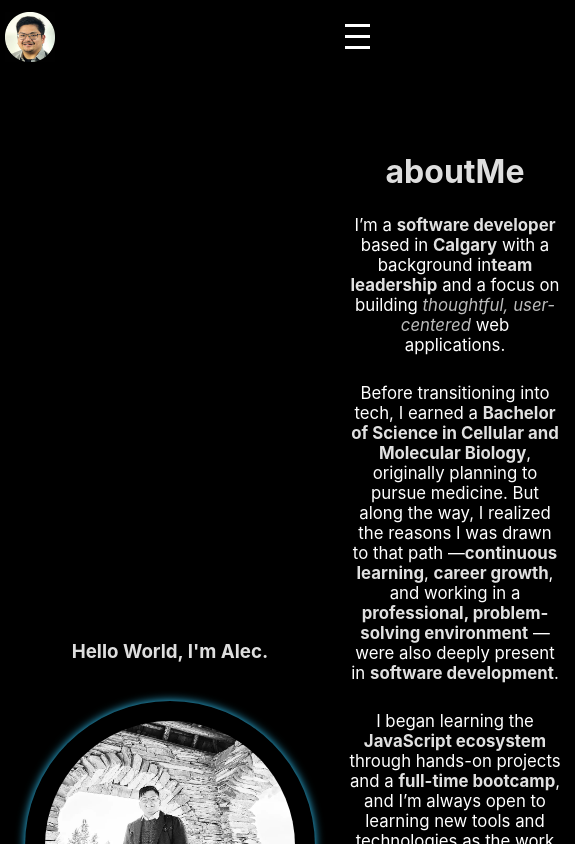
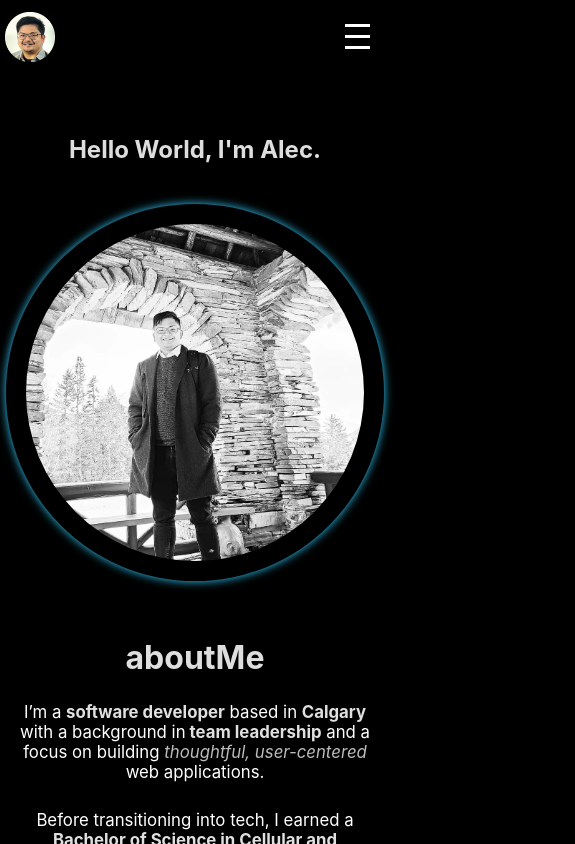
Before and after one commit to alecfaustino/portfolio, a React (Vite) app in the folder frontend/: page / in a window 390 px wide. Shown: the top 844 px of the page, 575 px wide, since content can reach past the window. Built offline with nearby package versions, Linux system fonts and the light colour scheme.

Commit message:
responsive home page

```diff
--- a/frontend/src/components/Landing.jsx
+++ b/frontend/src/components/Landing.jsx
@@ -28,7 +28,7 @@ const Landing = ({ selectTopic, handleDownload }) => {
     <>
       <div className="landing_main_container">
         <div className="landing_image_container">
-          <h3>Hello World, I'm Alec.</h3>
+          <h2>Hello World, I'm Alec.</h2>
           <img
             className="landing_main_img"
             src="/mainphoto.jpg"
@@ -41,7 +41,7 @@ const Landing = ({ selectTopic, handleDownload }) => {
             <p>
               I’m a <strong>software developer</strong> based in{" "}
               <strong>Calgary</strong> with a background in
-              <strong>team leadership</strong> and a focus on building{" "}
+              <strong> team leadership</strong> and a focus on building{" "}
               <em>thoughtful, user-centered</em> web applications.
             </p>
             <p>
--- a/frontend/src/styles/Landing.scss
+++ b/frontend/src/styles/Landing.scss
@@ -1,8 +1,7 @@
 .landing_main_container {
   display: flex;
-  justify-content: space-between;
   padding: 5px;
-  align-items: center;
+  align-items: flex-start;
   margin-top: 110px;
 
 }
@@ -11,10 +10,11 @@
   display: flex;
   align-items: center;
   flex-direction: column;
+  flex: 1;
 }
 .landing_main_img {
-  height: 250px;
-  width: 250px;
+  height: 80%;
+  width: 80%;
   border-radius: 50%;
   margin: 20px;
   padding: 20px;
@@ -27,9 +27,10 @@
 .landing_interactive_container {
   display: flex;
   flex-direction: column;
-  align-content: center;
+  align-content: flex-start;
   margin: 0px;
   padding: 0px;
+  flex: 1;
 }
 .landing_Aboutme_container {
   display: flex;
@@ -152,8 +153,15 @@
   }
 }
 
-@media (min-width: 1410px) {
-  .show_more_btn {
-    display: none;
+@media (max-width: 840px) {
+  .landing_main_container {
+    flex-direction: column;
+    justify-content: center;
+    align-items: center;
+  }
+
+  .landing_main_img {
+    height: 40vh;
+    width: 40vh;
   }
 }
--- a/frontend/src/styles/Navigation.scss
+++ b/frontend/src/styles/Navigation.scss
@@ -105,7 +105,7 @@
     position: absolute;
     top: 70px;
     right: 0;
-    background-color: rgba(0, 0, 0, 0.85);
+    background-color: rgba(0, 0, 0, 0.95);
     width: 100%;
     text-align: center;
     transition: opacity 0.3s ease, max-height 0.3s ease;
@@ -113,7 +113,7 @@
 
   .nav_topics_container.open {
     opacity: 1;
-    max-height: 500px;
+    max-height: 100vh;
   }
 
   .hamburger {
@@ -140,9 +140,9 @@
   display: flex;
   align-items: center;
   list-style: none;
-  justify-content: space-between;
+  justify-content: space-evenly;
   padding: 0;
   flex-direction: column;
-  height: 500px;
+  height: 100vh;
   }
 }
```
